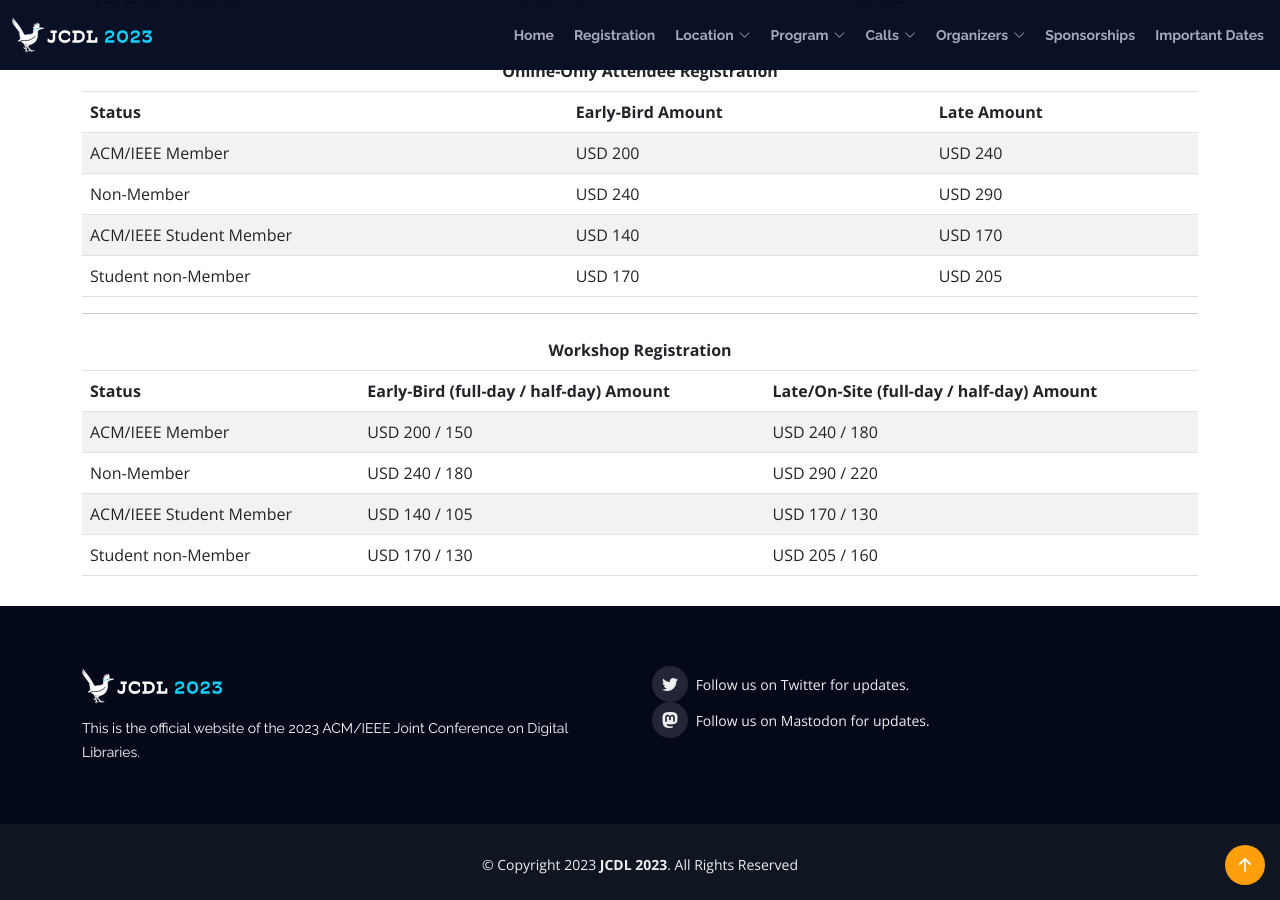
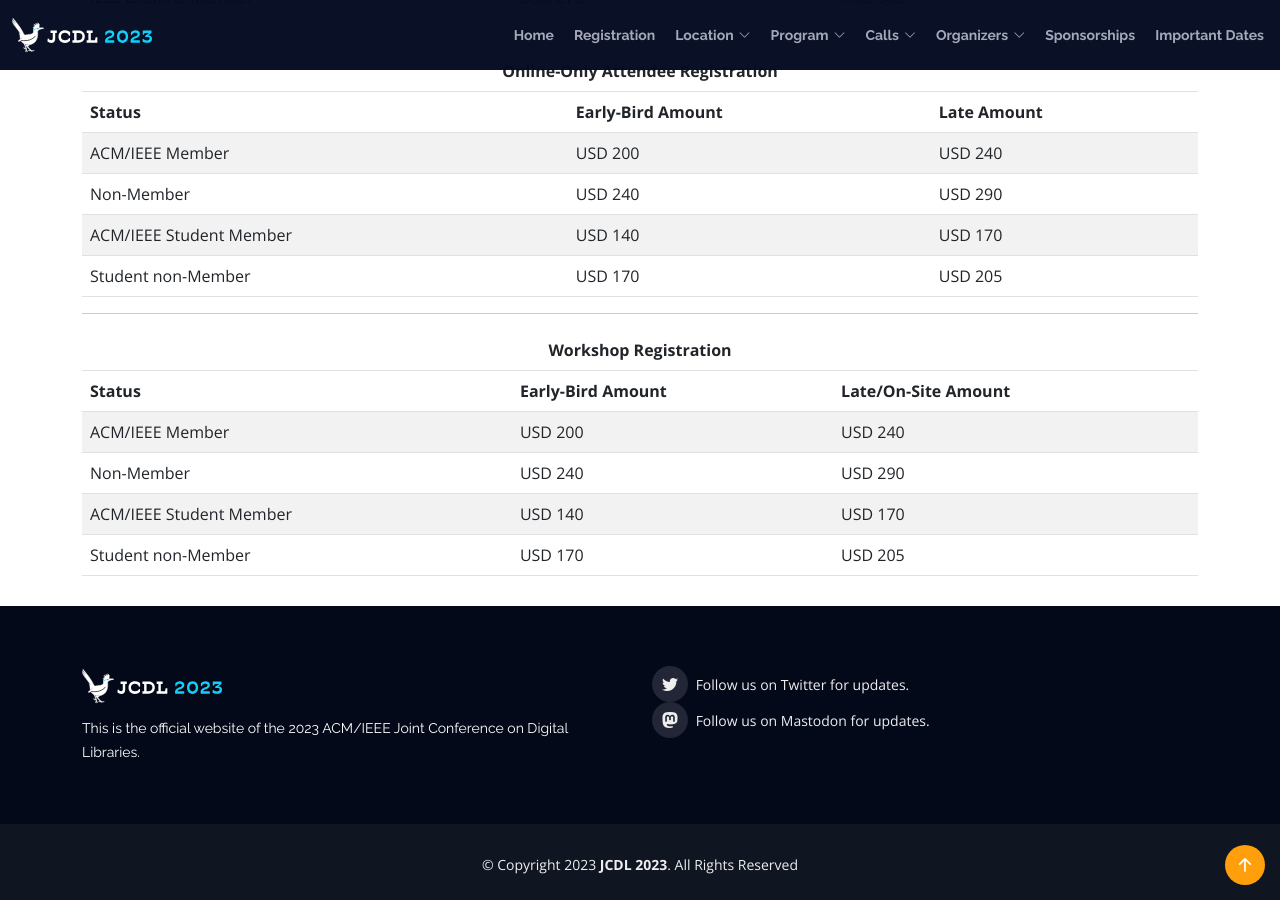
Before and after one commit to shawnmjones/JCDL2023-website-source, a Jekyll site: the page built from registration.html, in a window 1280 px wide and 900 px high, scrolled down 830 px. Built offline with Jekyll 4.4.1, drawn with Linux system fonts in a browser that asks for light colours.

Commit message:
Update registration.html
removed workshop/tutorial half-day option

```diff
--- a/registration.html
+++ b/registration.html
@@ -121,30 +121,30 @@ permalink: /registration/
           </tr>
           <tr>
             <th>Status</th>
-            <th>Early-Bird (full-day / half-day) Amount</th>
-            <th>Late/On-Site (full-day / half-day) Amount</th>
+            <th>Early-Bird Amount</th>
+            <th>Late/On-Site Amount</th>
           </tr>
         </thead>
         <tbody>
           <tr>
             <td>ACM/IEEE Member</td>
-            <td>USD 200 / 150</td>
-            <td>USD 240 / 180</td>
+            <td>USD 200</td>
+            <td>USD 240</td>
           </tr>
           <tr>
             <td>Non-Member</td>
-            <td>USD 240 / 180</td>
-            <td>USD 290 / 220</td>
+            <td>USD 240</td>
+            <td>USD 290</td>
           </tr>
           <tr>
             <td>ACM/IEEE Student Member</td>
-            <td>USD 140 / 105</td>
-            <td>USD 170 / 130</td>
+            <td>USD 140</td>
+            <td>USD 170</td>
           </tr>
           <tr>
             <td>Student non-Member</td>
-            <td>USD 170 / 130</td>
-            <td>USD 205 / 160</td>
+            <td>USD 170</td>
+            <td>USD 205</td>
           </tr>
         </tbody>
     </table>
```
